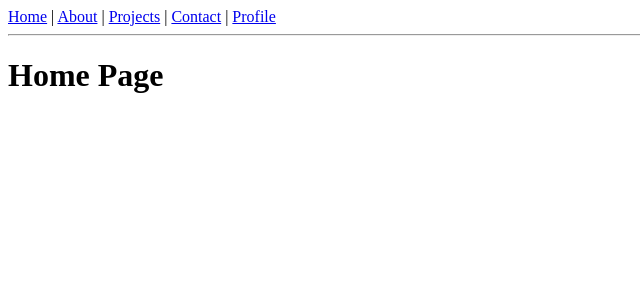
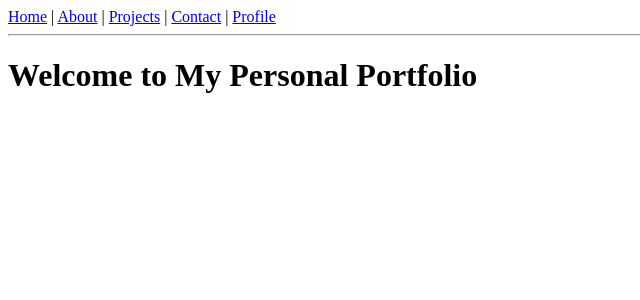
Before and after one commit to ra1phn/githappens_portfolio, a React (Vite) app: page / in a window 1280 px wide. Shown: the top 300 px of the page, without its empty margins (0-640 px from the left). Built offline with nearby package versions, Linux system fonts and the light colour scheme.

Commit message:
G5P-3: update home page header content

```diff
--- a/src/pages/Home.jsx
+++ b/src/pages/Home.jsx
@@ -1,3 +1,3 @@
-export default function Home () {
-    return <h1>Home Page</h1>
+export default function Home() {
+  return <h1>Welcome to My Personal Portfolio</h1>
 }
```
